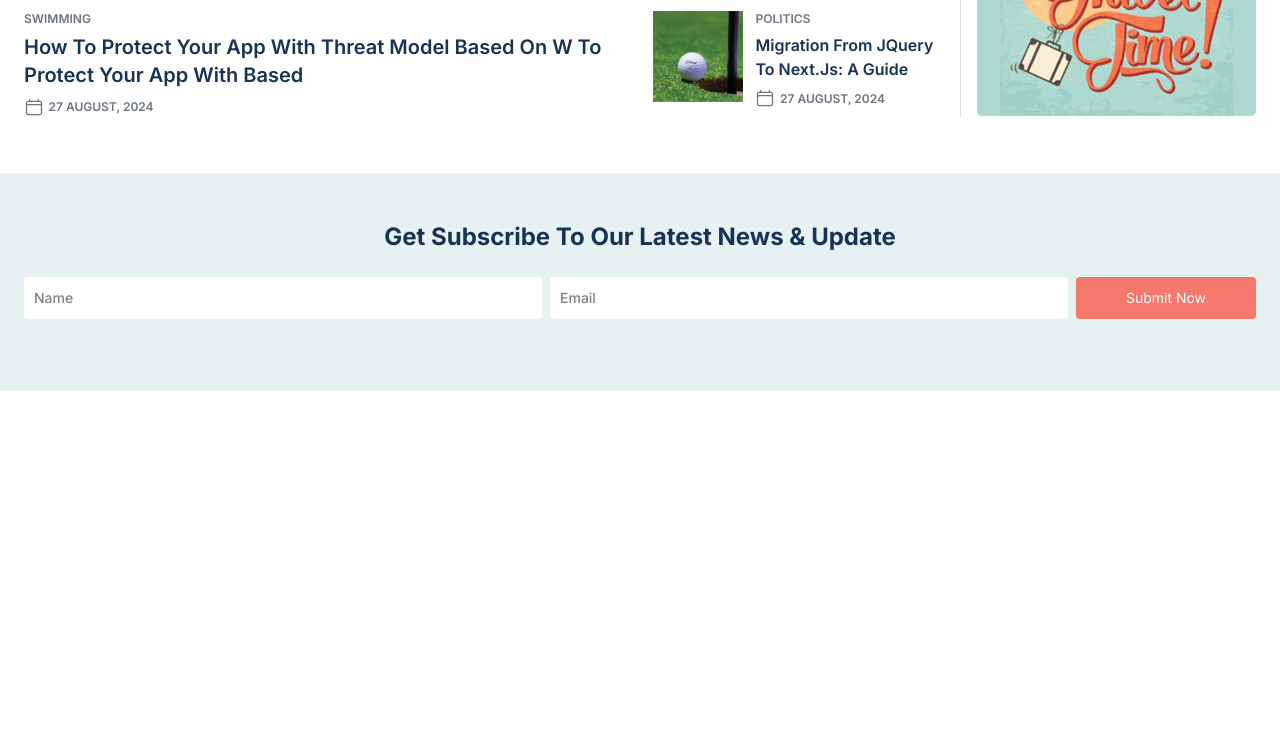
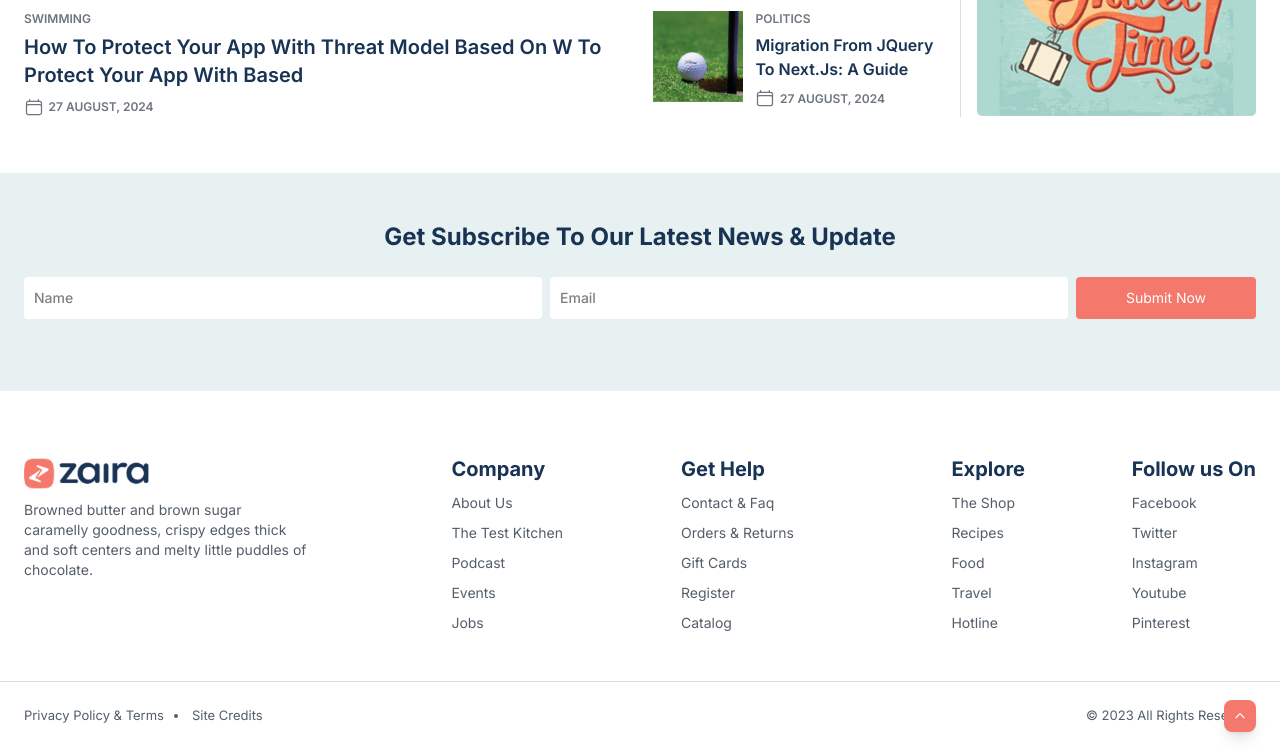
Before and after one commit to nuhailfayez/ZiraNews, a website built with Vite: page index.html in a window 1280 px wide. Shown: the part 3697-4447 px from the top of the page. Before the commit the page ends 4104 px from the top, so only its background shows below. Built offline with nearby package versions, Linux system fonts and the light colour scheme.

Commit message:
footer section

```diff
--- a/index.html
+++ b/index.html
@@ -859,5 +859,76 @@
          </div>
     </section>
 
+
+    <!-- footer section -->
+     <footer class="relative">
+          <div class="xl:max-w-7xl mx-auto md:py-12 py-6 px-6 ">
+            <div class="grid-cols-12 grid lg:gap-8 gap-0 space-y-8 lg:space-y-0">
+                 <div class="lg:col-span-3 col-span-12">
+                      <div class="w-32">
+                          <img class="w-full" src="images/logo.png" alt="">
+                      </div>
+                      <p class="text-[#545E69] mt-2 text-sm">Browned butter and brown sugar
+                       caramelly goodness, crispy edges
+                       thick and soft centers and melty
+                       little puddles of chocolate.</p>
+                 </div>
+                 <div class="lg:col-span-9 col-span-12 grid md:grid-cols-4 grid-cols-2 gap-2 lg:justify-items-end space-y-8 lg:space-y-0">
+                       <div class="flex flex-col space-y-2.5">
+                           <span class="text-xl text-[#183354] font-bold">Company</span>
+                           <a href="#" class="navlink">About Us</a>
+                           <a href="#" class="navlink">The Test Kitchen</a>
+                           <a href="#" class="navlink">Podcast</a>
+                           <a href="#" class="navlink">Events</a>
+                           <a href="#" class="navlink">Jobs</a>
+                       </div>
+                       <div class="flex flex-col space-y-2.5">
+                           <span class="text-xl text-[#183354] font-bold">Get Help</span>
+                           <a href="#" class="navlink">Contact & Faq</a>
+                           <a href="#" class="navlink">Orders & Returns</a>
+                           <a href="#" class="navlink">Gift Cards</a>
+                           <a href="#" class="navlink">Register</a>
+                           <a href="#" class="navlink">Catalog</a>
+                       </div>
+                       <div class="flex flex-col space-y-2.5">
+                           <span class="text-xl text-[#183354] font-bold">Explore</span>
+                           <a href="#" class="navlink">The Shop</a>
+                           <a href="#" class="navlink">Recipes</a>
+                           <a href="#" class="navlink">Food</a>
+                           <a href="#" class="navlink">Travel</a>
+                           <a href="#" class="navlink">Hotline</a>
+                       </div>
+                       <div class="flex flex-col space-y-2.5">
+                           <span class="text-xl text-[#183354] font-bold">Follow us On</span>
+                           <a href="#" class="navlink">facebook</a>
+                           <a href="#" class="navlink">Twitter</a>
+                           <a href="#" class="navlink">Instagram</a>
+                           <a href="#" class="navlink">Youtube</a>
+                           <a href="#" class="navlink">Pinterest</a>
+                       </div>
+                 </div>
+            </div>
+          </div>
+          <div class="border-t border-t-[#dddddd]">
+            <div class="flex sm:justify-between items-center xl:max-w-7xl mx-auto px-6 flex-wrap justify-center space-y-1.5 py-6 sm:space-y-0">
+                  <div class="flex gap-2.5 text-[#545E69] text-[13px] items-center">
+                   <span>Privacy Policy & Terms</span>
+                   <ul class="list-disc list-inside">
+                     <li>Site Credits</li>
+                   </ul>
+                 </div>
+                 <p class="text-[#545E69] text-[13px]">© 2023 All Rights Reserved</p>
+            </div>
+          </div>
+           <a href="#" class="absolute bottom-4.5 right-6 flex items-center justify-center
+               w-8 h-8 bg-[#F4796C] rounded-lg shadow-lg
+               text-white hover:bg-[#f16254] transition">
+              <svg xmlns="http://www.w3.org/2000/svg"
+               class="w-3.5 h-3.5" fill="none" viewBox="0 0 24 24" stroke="currentColor">
+            <path stroke-linecap="round" stroke-linejoin="round" stroke-width="2" d="M5 15l7-7 7 7"/>
+           </svg>
+           </a>
+     </footer>
+
 </body>
 </html>
--- a/style.css
+++ b/style.css
@@ -4,3 +4,14 @@
 @theme{
     --font-inter: "Inter", sans-serif;
 }
+
+html{
+  scroll-behavior: smooth;
+}
+
+@layer components {
+  .navlink {
+    @apply  block capitalize text-sm text-[#545E69] hover:text-[#F4796C] transition duration-300
+  }
+
+}
```
